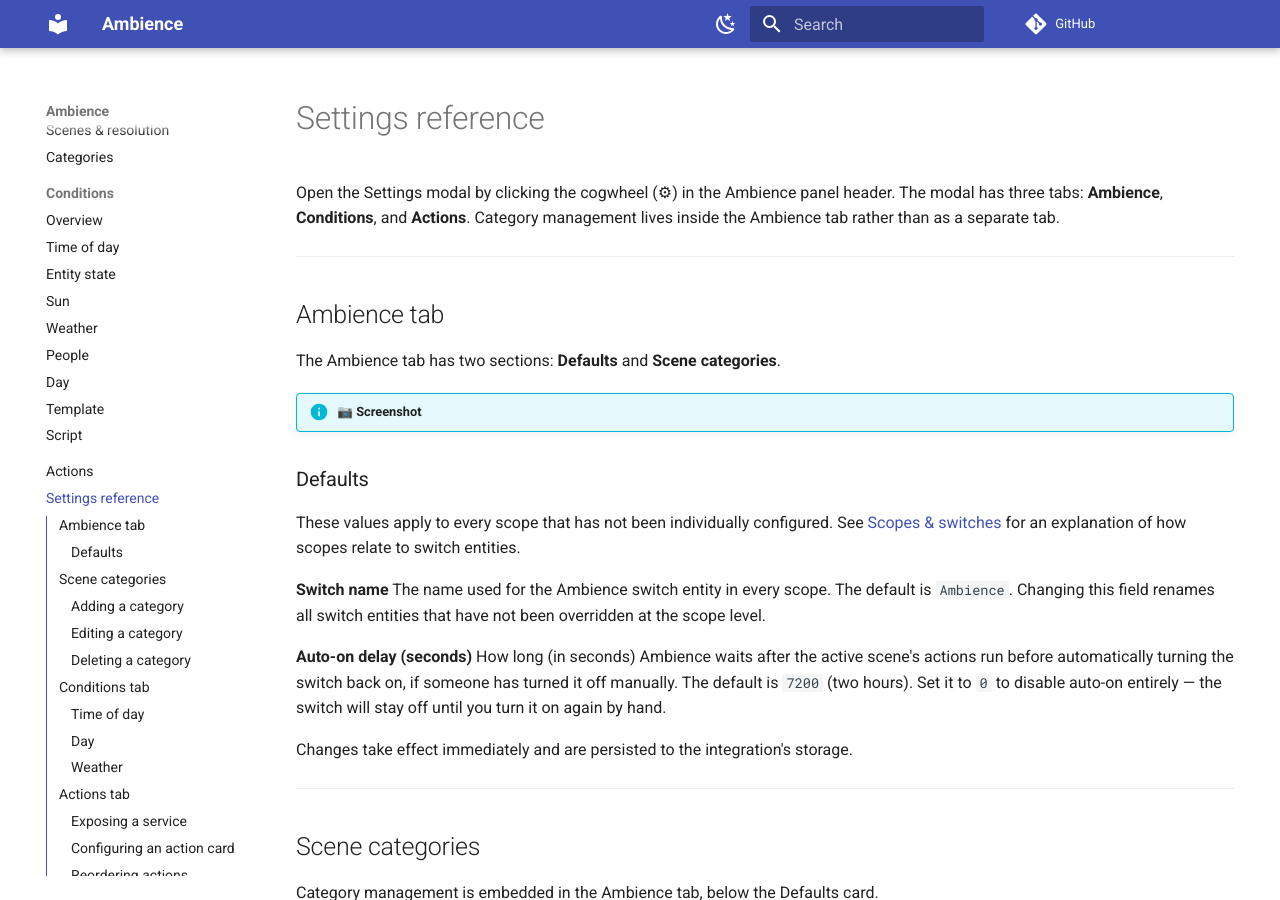
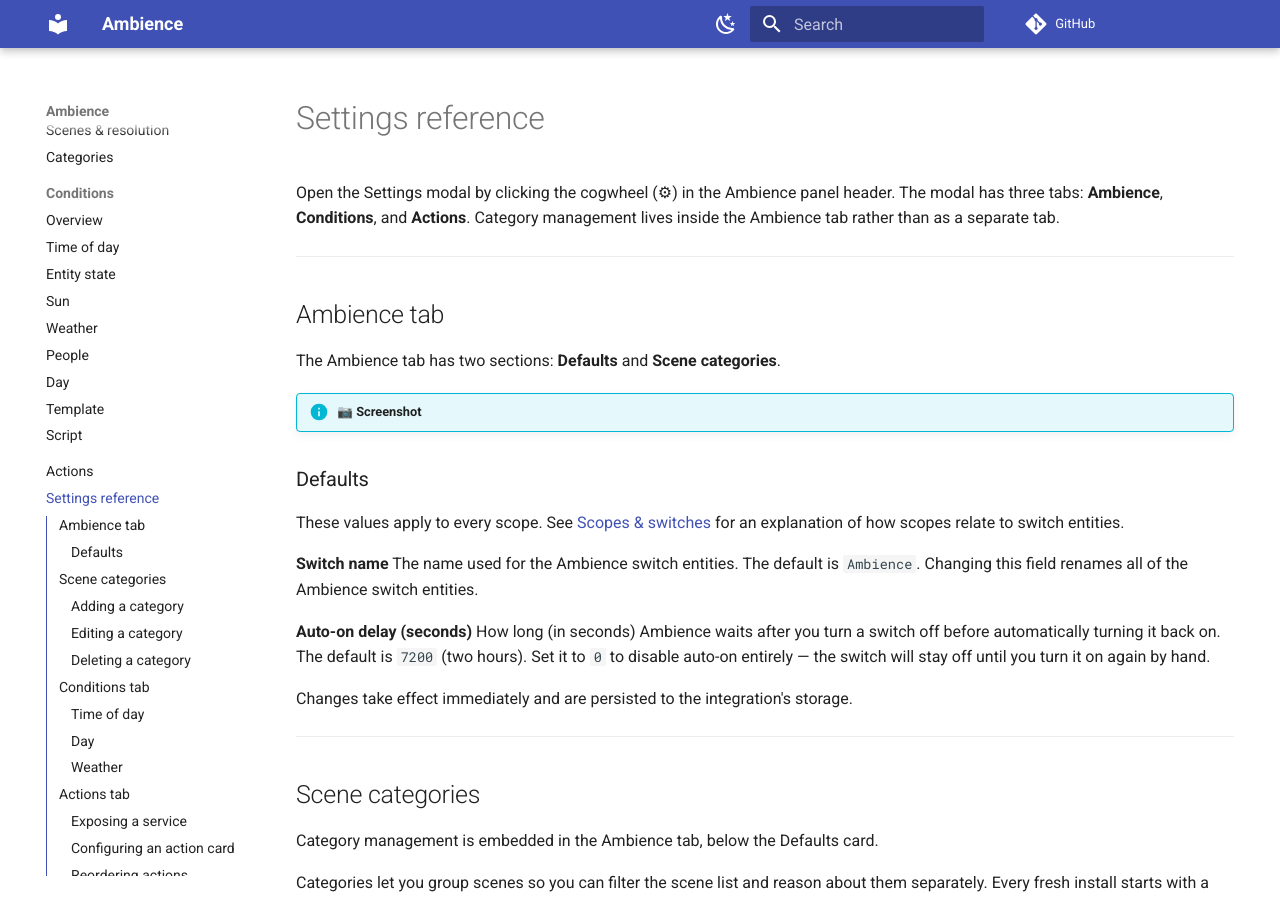
Before and after one commit to clintongormley/ambience, an MkDocs documentation site: the page built from docs/settings-reference.md, in a window 1280 px wide and 900 px high. Built offline with MkDocs 1.6.1 and Material for MkDocs 9.7.7, drawn with Linux system fonts in a browser that asks for light colours; comment, search, counter and statistics services are not loaded.

Commit message:
docs(site): fix auto-on wording and categories settings location

```diff
--- a/docs/settings-reference.md
+++ b/docs/settings-reference.md
@@ -12,13 +12,13 @@ The Ambience tab has two sections: **Defaults** and **Scene categories**.
 
 ### Defaults
 
-These values apply to every scope that has not been individually configured. See [Scopes & switches](concepts/scopes-and-switches.md) for an explanation of how scopes relate to switch entities.
+These values apply to every scope. See [Scopes & switches](concepts/scopes-and-switches.md) for an explanation of how scopes relate to switch entities.
 
 **Switch name**
-The name used for the Ambience switch entity in every scope. The default is `Ambience`. Changing this field renames all switch entities that have not been overridden at the scope level.
+The name used for the Ambience switch entities. The default is `Ambience`. Changing this field renames all of the Ambience switch entities.
 
 **Auto-on delay (seconds)**
-How long (in seconds) Ambience waits after the active scene's actions run before automatically turning the switch back on, if someone has turned it off manually. The default is `7200` (two hours). Set it to `0` to disable auto-on entirely — the switch will stay off until you turn it on again by hand.
+How long (in seconds) Ambience waits after you turn a switch off before automatically turning it back on. The default is `7200` (two hours). Set it to `0` to disable auto-on entirely — the switch will stay off until you turn it on again by hand.
 
 Changes take effect immediately and are persisted to the integration's storage.
 
```
